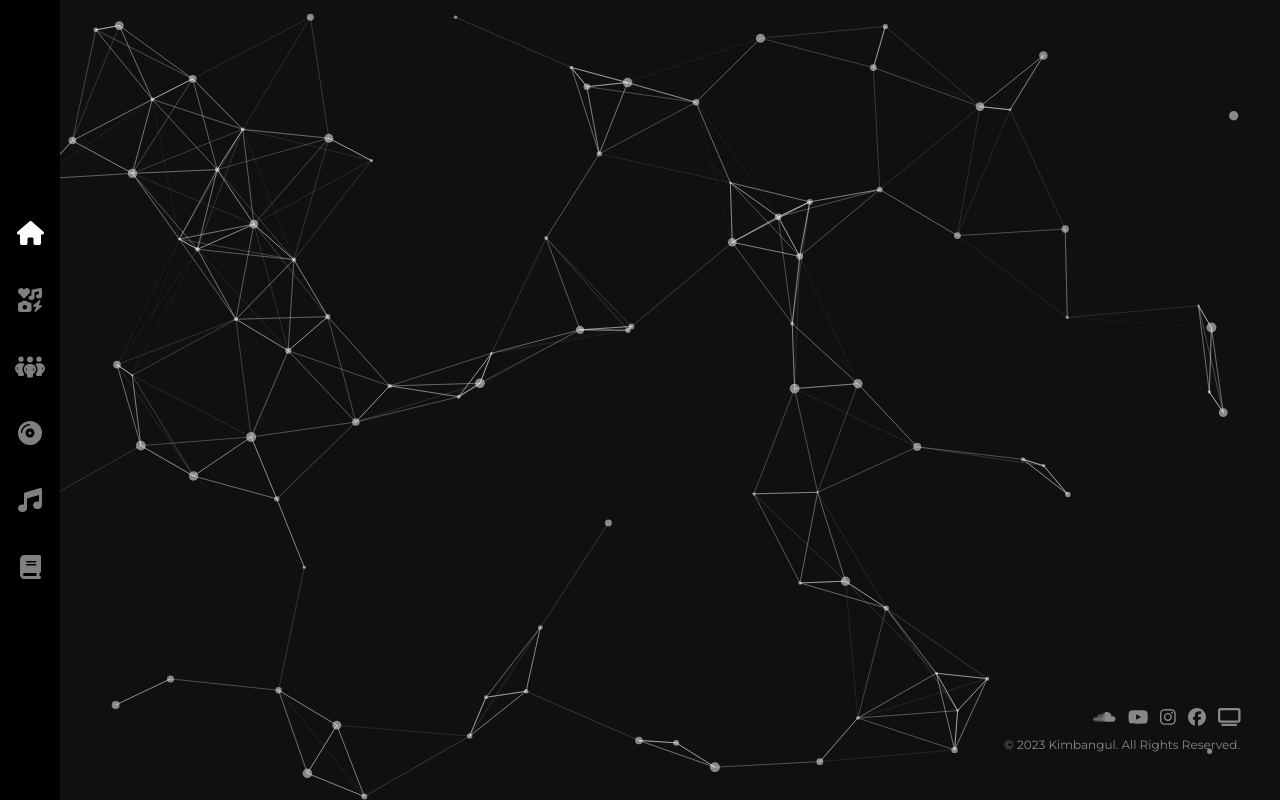
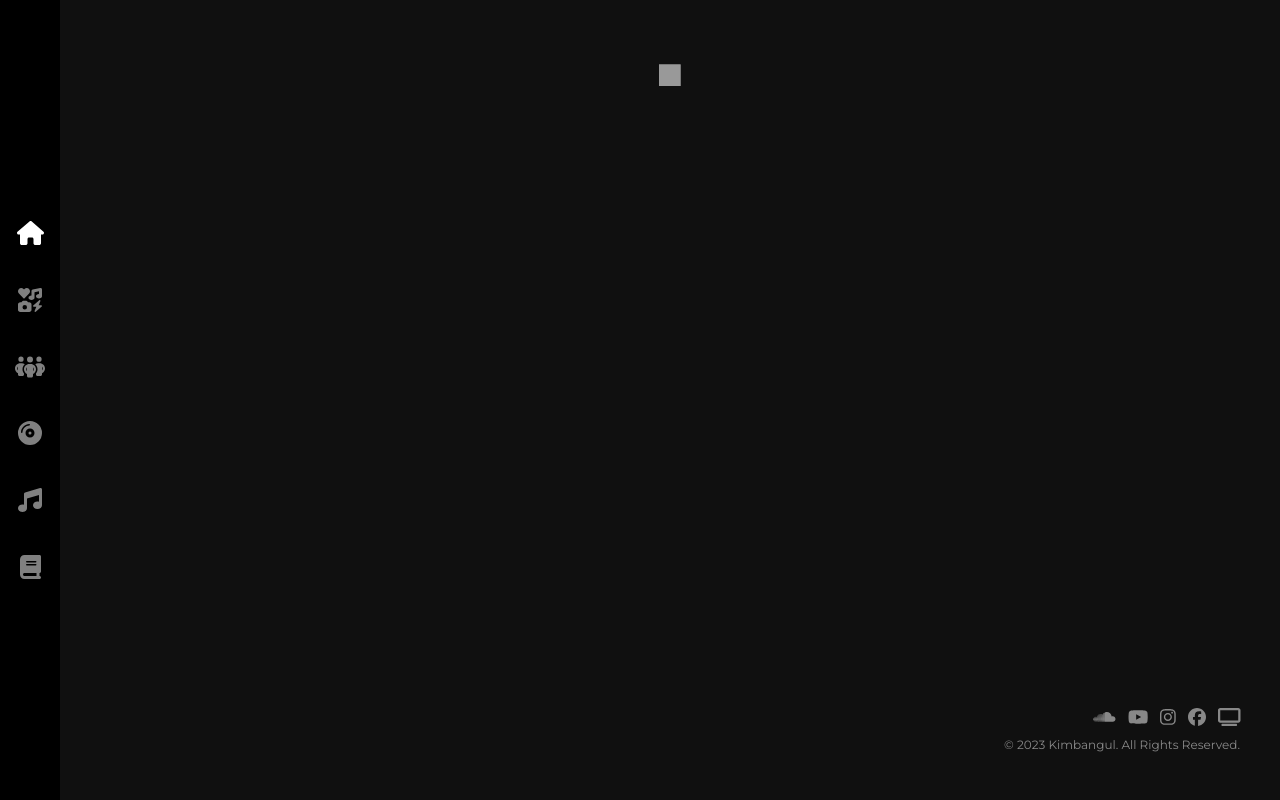
Before and after one commit to Kimbangul/lanalogue, a Next.js app: page / in a window 1280 px wide. Built offline with nearby package versions, Linux system fonts and the light colour scheme.

Commit message:
featt: add three.js components

```diff
--- a/src/app/page.tsx
+++ b/src/app/page.tsx
@@ -1,10 +1,11 @@
-import Particle from "@/components/tsparticle/Particle"
+import ThreeView from "@/components/three/Three";
 
 export default function Home() {
   return (
     <section>
+
       <div>
-        <Particle />
+        <ThreeView />
       </div>
     </section>
   )
--- a/src/components/three/Three.tsx
+++ b/src/components/three/Three.tsx
@@ -1 +1,19 @@
+'use client';
 import * as THREE from 'three';
+import { Canvas } from '@react-three/fiber';
+import { OrbitControls } from '@react-three/drei';
+
+const ThreeView = () => {
+  return (
+    <Canvas>
+      <OrbitControls />
+      <mesh>
+       <ambientLight intensity={0.8}/>
+        <boxGeometry args={[1, 1, 1]} />
+        <meshStandardMaterial attach="material" color="#fff"/>
+      </mesh>
+    </Canvas>
+  )
+}
+
+export default ThreeView;
```
